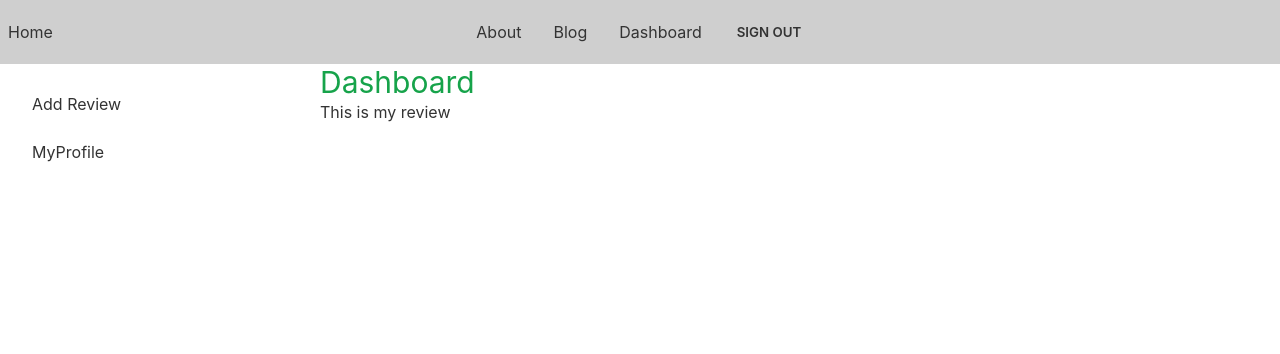
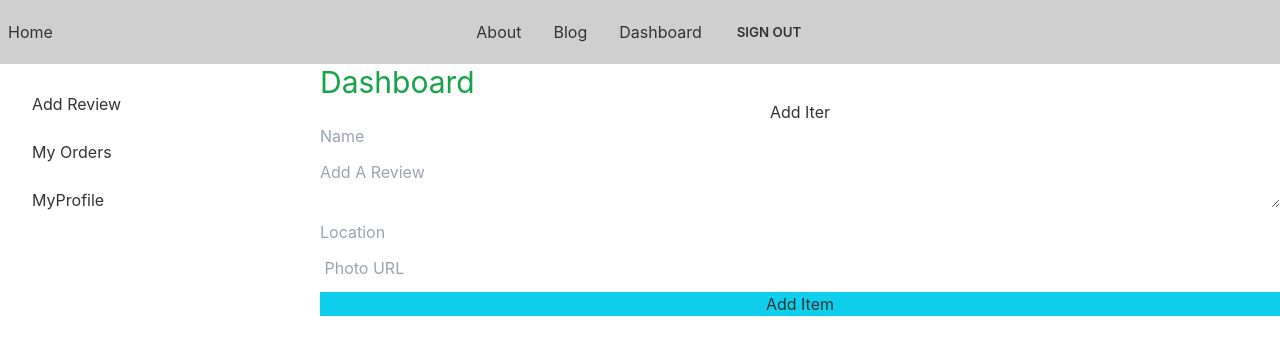
Before and after one commit to partho2589/manufacturer-website-client-side, a React (Create React App) app: page /dashboard/add in a window 1280 px wide. Shown: the top 354 px of the page. Built offline with nearby package versions, Linux system fonts and the light colour scheme; no server answers.

Commit message:
add a riview from and updata data

```diff
--- a/src/App.js
+++ b/src/App.js
@@ -33,7 +33,7 @@ function App() {
           </RequireAuth>
 
         }>
-          <Route index element={<MyOrders></MyOrders>}></Route>
+          <Route path='myOrders' element={<MyOrders></MyOrders>}></Route>
           <Route path='add' element={<AddAReview></AddAReview>}></Route>
           <Route path='profile' element={<MyProfile></MyProfile>}></Route>
         </Route>
--- a/src/Pages/Dashboard/AddAReview.js
+++ b/src/Pages/Dashboard/AddAReview.js
@@ -1,9 +1,35 @@
 import React from 'react';
+import { useForm } from 'react-hook-form';
 
 const AddAReview = () => {
+    const { register, handleSubmit } = useForm();
+    const onSubmit = data => {
+
+        const url = 'https://desolate-ridge-76720.herokuapp.com/review'
+        fetch(url, {
+            method: 'POST',
+            headers: {
+                'content-type': 'application/json'
+            },
+            body: JSON.stringify(data)
+        })
+            .then(res => res.json())
+            .then(result => {
+                console.log(result)
+            })
+
+        console.log(data)
+    };
     return (
-        <div>
-            <h1>This is my review</h1>
+        <div className='text-center w-50'>
+            <h1 className='text-center'>Add Iter </h1>
+            <form className='flex flex-col' onSubmit={handleSubmit(onSubmit)}>
+                <input className='mb-3' placeholder='Name'{...register("name", { required: true, })} />
+                <textarea className='mb-3' placeholder='Add A Review' {...register("review")} />
+                <input className='mb-3' placeholder='Location ' type="text" {...register("location")} />
+                <input className='mb-3' placeholder=' Photo URL' type="text" {...register("img")} />
+                <input className='bg-primary' value='Add Item' type="submit" />
+            </form>
         </div>
     );
 };
--- a/src/Pages/Dashboard/Dashboard.js
+++ b/src/Pages/Dashboard/Dashboard.js
@@ -14,6 +14,7 @@ const Dashboard = () => {
                 <ul className="menu p-4 overflow-y-auto w-80 bg-base-100 text-base-content">
                     {/* <!-- Sidebar content here --> */}
                     <li><Link to='add'>Add Review</Link></li>
+                    <li><Link to='myOrders'>My Orders</Link></li>
                     <li><Link to='profile'> MyProfile</Link></li>
                 </ul>
 
```
